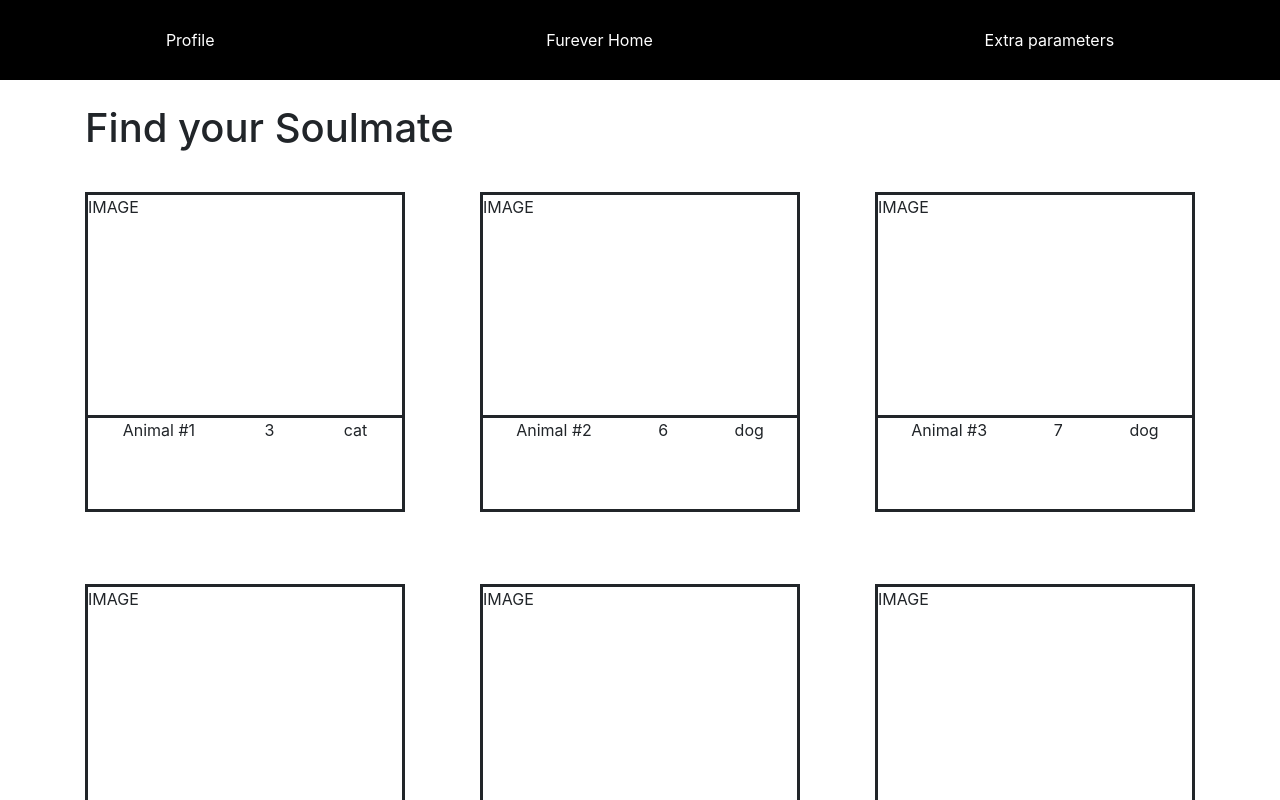
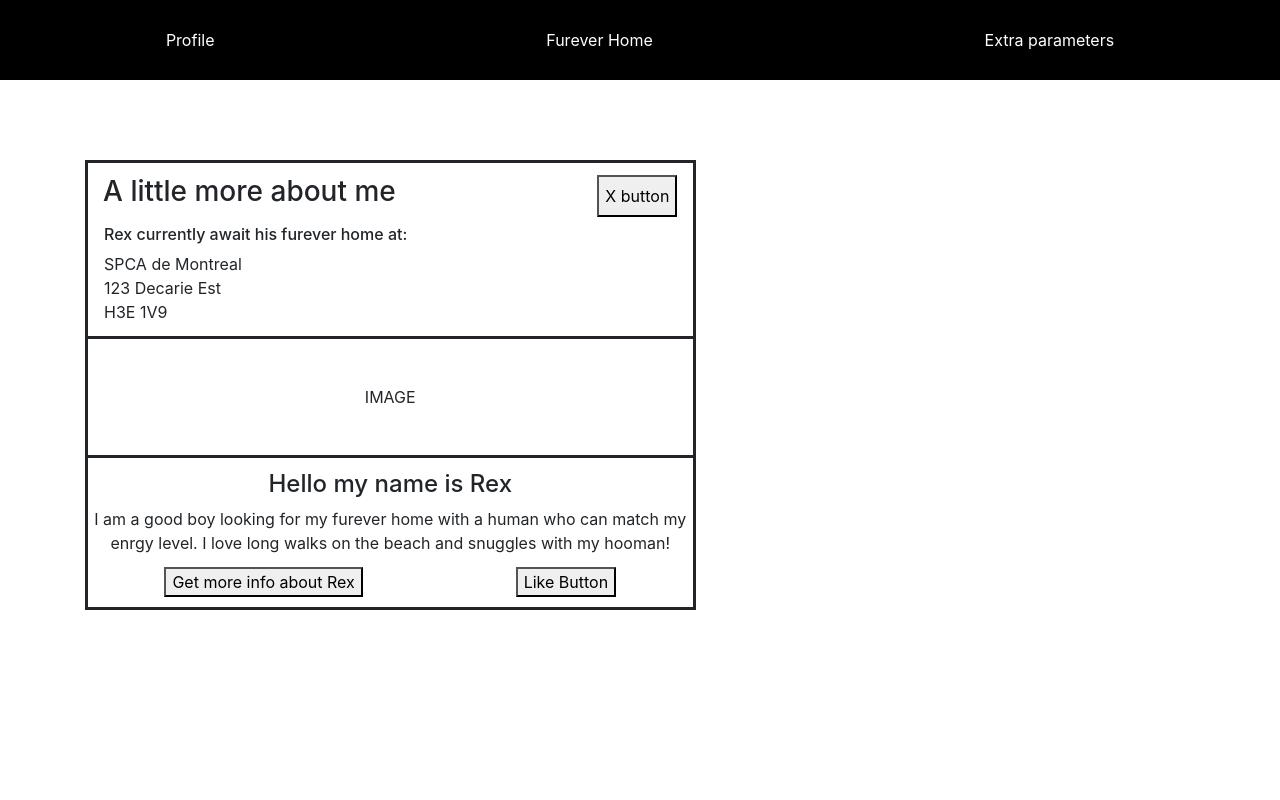
Before and after one commit to flynstone/Furever, a React (Create React App) app in the folder Furever.Api/ClientApp/: page / in a window 1280 px wide. Shown: the top 800 px of the page. Built offline with nearby package versions, Linux system fonts and the light colour scheme.

Commit message:
Add base design for popup

```diff
--- a/Furever.Api/ClientApp/src/App.js
+++ b/Furever.Api/ClientApp/src/App.js
@@ -5,13 +5,14 @@ import Home from './components/Home';
 import Login from './components/Login';
 import Register from './components/Register';
 import Profile from './components/Profile';
+import AnimalPopUp from './components/AnimalPopUp';
 import './custom.css'
 
 const App = () => (
   <Layout>
     {/* <Route exact path='/Login' component={Login} /> */}
     {/* <Route exact path='/Register' component={Register} /> */}
-    <Route exact path='/' component={Home} />
+    <Route exact path='/' component={AnimalPopUp} />
     {/* <Route exact path='/Profile' component={} /> */}
   </Layout>
 );
--- /dev/null
+++ b/Furever.Api/ClientApp/src/components/AnimalPopUp/animalPopUp.css
@@ -0,0 +1,49 @@
+/*Shade home background css goes here as well as the css for the selectec tile ---> check out google but basically one big div for whole page with opacity at like 50 ish percent and then smaller div for actual info */
+
+.AnimalPopUp {
+  border: 3px solid;
+  display: flex;
+  flex-direction: column;
+  justify-content: center;
+  align-items: center;
+  width: 55%;
+  margin-top: 5rem;
+  height: 450px;
+}
+
+.PopUpHeader {
+  width: 95%;
+  display: flex;
+  justify-content: space-between;
+  padding-top: 0.75rem;
+}
+
+.AnimalImage {
+  border-top: 3px solid;
+  border-bottom:3px solid;
+  display: flex;
+  justify-content: center;
+  align-items: center;
+}
+
+.RefugeInfo {
+  padding-left: 1rem;
+  padding-top: 0.5rem;
+  padding-bottom: 0.75rem;
+  width:100%;
+  display: flex;
+  flex-direction: column;
+}
+
+.AnimalDesc {
+  padding-top: 0.75rem;
+  padding-bottom: 0.75rem;
+  text-align: center;
+}
+
+.Buttons {
+  width: 100%;
+  display: flex;
+  justify-content: space-around;
+  padding-bottom: 0.65rem;
+}
--- a/Furever.Api/ClientApp/src/components/AnimalPopUp/animalPopUp.scss
+++ /dev/null
@@ -1 +0,0 @@
-// Shade home background css goes here as well as the css for the selectec tile ---> check out google but basically one big div for whole page with opacity at like 50 ish percent and then smaller div for actual info
--- a/Furever.Api/ClientApp/src/components/AnimalPopUp/index.jsx
+++ b/Furever.Api/ClientApp/src/components/AnimalPopUp/index.jsx
@@ -1,19 +1,39 @@
 import React from 'react';
+import './animalPopUp.css'
 
+const AnimalPopUp = ({animals, setSelectedAnimal}) => {
 
-const AnimalPopUp = ({animal, setSelectedAnimal}) => {
+const animal = {
+  name: "Rex",
+  desc: "I am a good boy looking for my furever home with a human who can match my enrgy level. I love long walks on the beach and snuggles with my hooman!"
+}
+const refuge =  {
+  name: "SPCA de Montreal",
+  address: '123 Decarie Est',
+  postal: 'H3E 1V9'
+}
 
   return (
-    <div>
-      <button onClick={() => setSelectedAnimal(null)}>X button</button>
-      <div>{animal.Refuge}</div>
-      <div>{animal.img}</div>
-      <div>{animal.name}</div>
-      <div>{animal.age}</div>
-      <div>{animal.breed}</div>
-      <div>{animal.info}</div>
-      <button>Like Button</button>
-      <button>Ask more info Button</button>
+    <div className='AnimalPopUp'>
+      <div className='PopUpHeader'>
+        <h3>A little more about me</h3>
+        <button onClick={() => setSelectedAnimal(null)}>X button</button>
+      </div>
+      <div className='RefugeInfo'>
+        <h6>{animal.name} currently await his furever home at:</h6>
+        <div>{refuge.name}</div>
+        <div>{refuge.address}</div>
+        <div>{refuge.postal}</div>
+      </div>
+      <div className='AnimalImage'>IMAGE</div>
+      <div className='AnimalDesc'>
+        <h4>Hello my name is {animal.name}</h4>
+        <div>{animal.desc}</div>
+      </div>
+      <div className='Buttons'>
+        <button>Get more info about {animal.name}</button>
+        <button>Like Button</button>
+      </div>
     </div>
   )
   // Once animal is clicked, the pop up fills the page and displays more info as well as the liked component and the ask more info button
```
Also changed, not shown: 1 other file (tests, documents, lock files or other folders).
